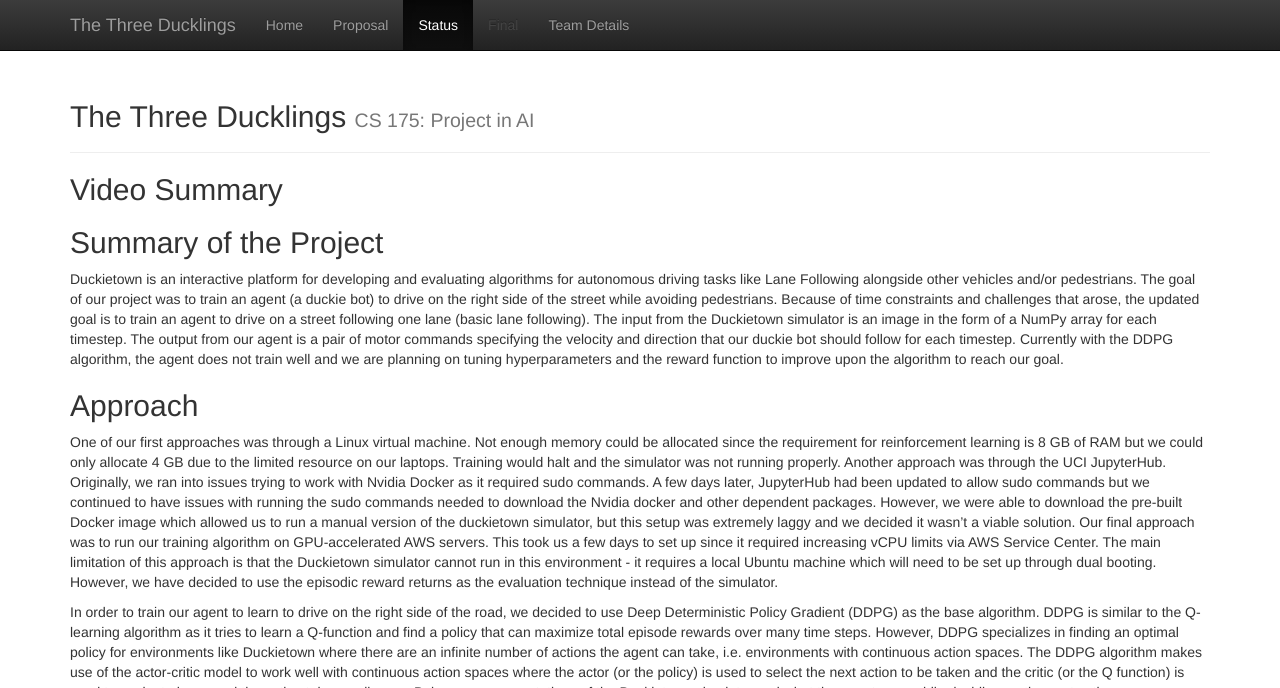
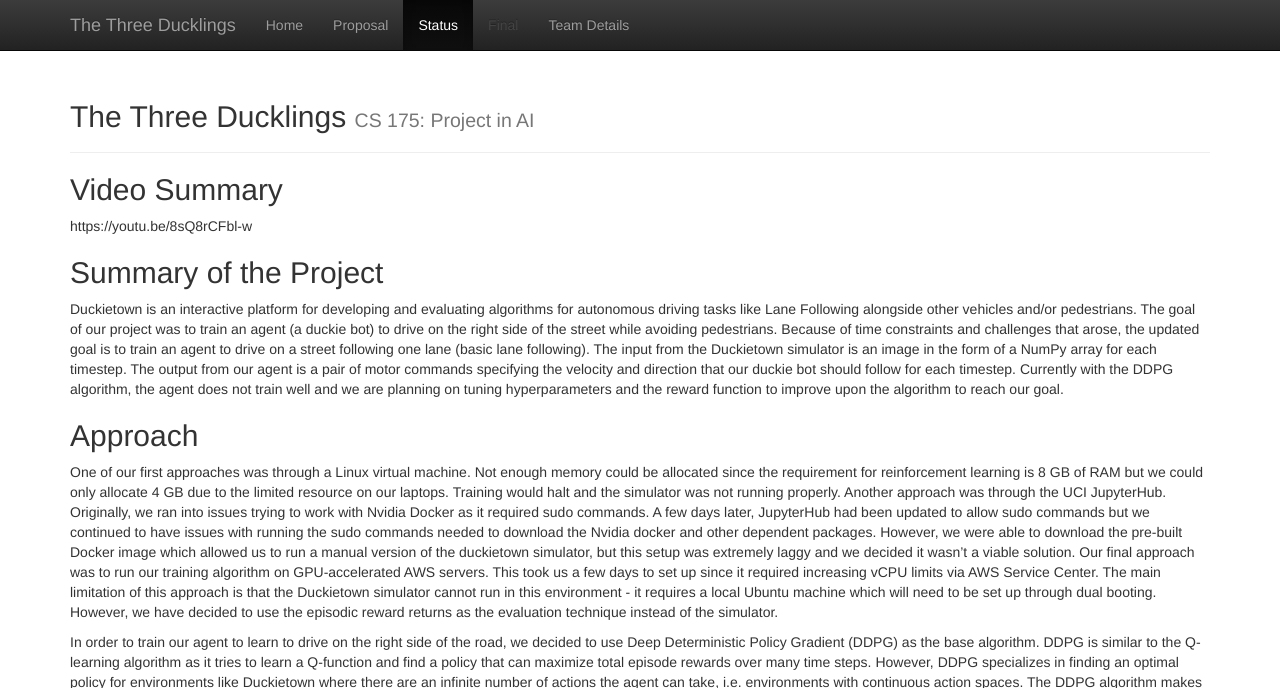
Before and after one commit to AMNANADEEM/ArtificialMinds, a Jekyll site: the page built from docs/status.md, in a window 1280 px wide and 900 px high, cut to the strip 0-688 px from the top of the window. Built offline with Jekyll 4.4.1, drawn with Linux system fonts in a browser that asks for light colours; part of the change alters nothing that is shown.

Commit message:
Update status.md

```diff
--- a/docs/status.md
+++ b/docs/status.md
@@ -4,6 +4,7 @@ title: Status
 ---
 
 ## Video Summary
+https://youtu.be/8sQ8rCFbl-w
 
 
 ## Summary of the Project
```
